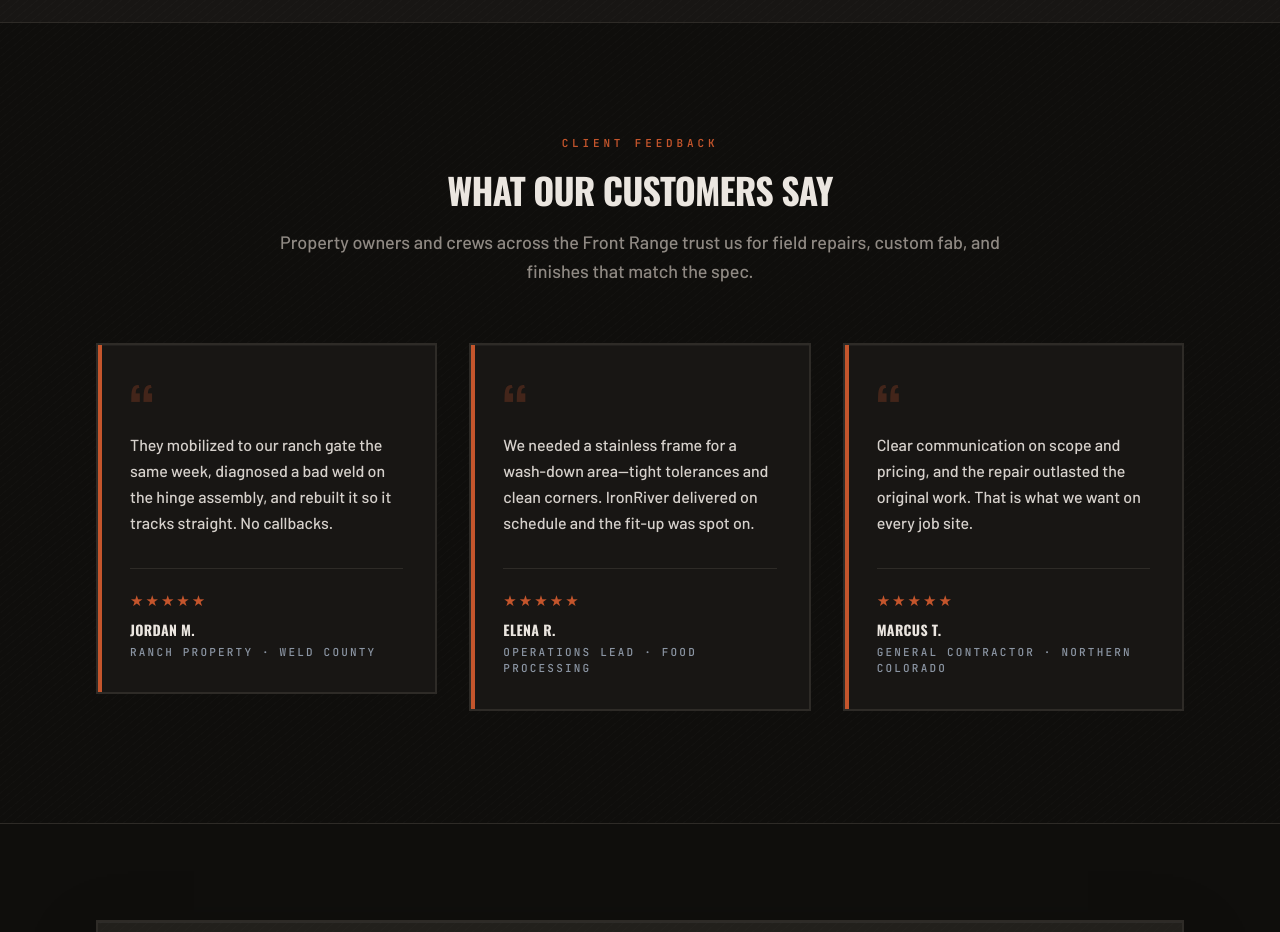
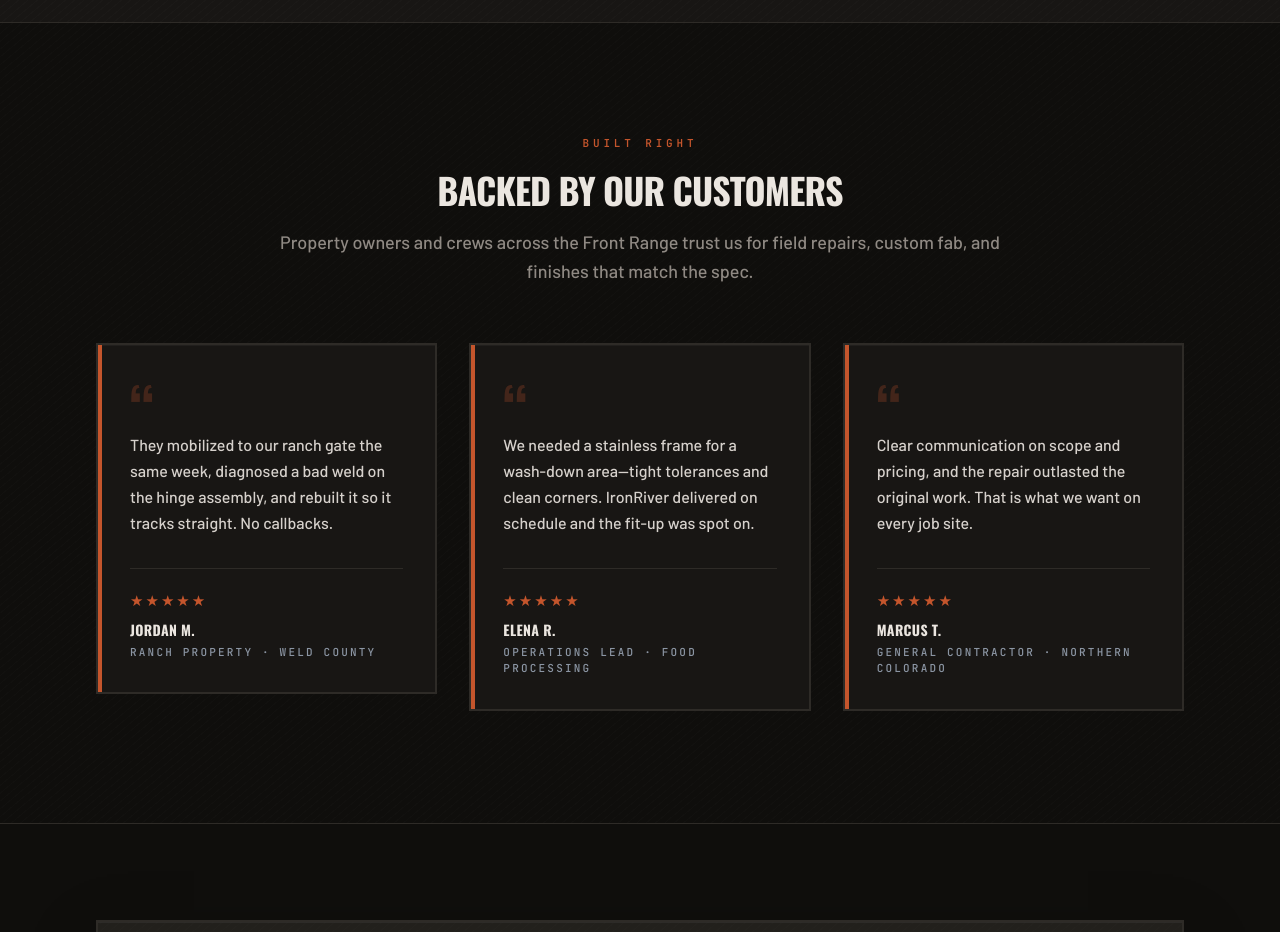
Before and after one commit to lcorbitt/ironriver-fab, a Next.js app: page / in a window 1280 px wide. Shown: the part 3180-4112 px from the top of the page. Built offline with nearby package versions, Linux system fonts and the light colour scheme; no server answers.

Commit message:
Homepage updates

```diff
--- a/src/components/TestimonialsSection/constants.ts
+++ b/src/components/TestimonialsSection/constants.ts
@@ -1,8 +1,8 @@
 import type { Testimonial } from "./types";
 
-export const TESTIMONIALS_EYEBROW = "Client feedback";
+export const TESTIMONIALS_EYEBROW = "Built Right";
 
-export const TESTIMONIALS_HEADING = "What Our Customers Say";
+export const TESTIMONIALS_HEADING = "Backed By Our Customers";
 
 export const TESTIMONIALS_SUBHEAD =
   "Property owners and crews across the Front Range trust us for field repairs, custom fab, and finishes that match the spec.";
```
